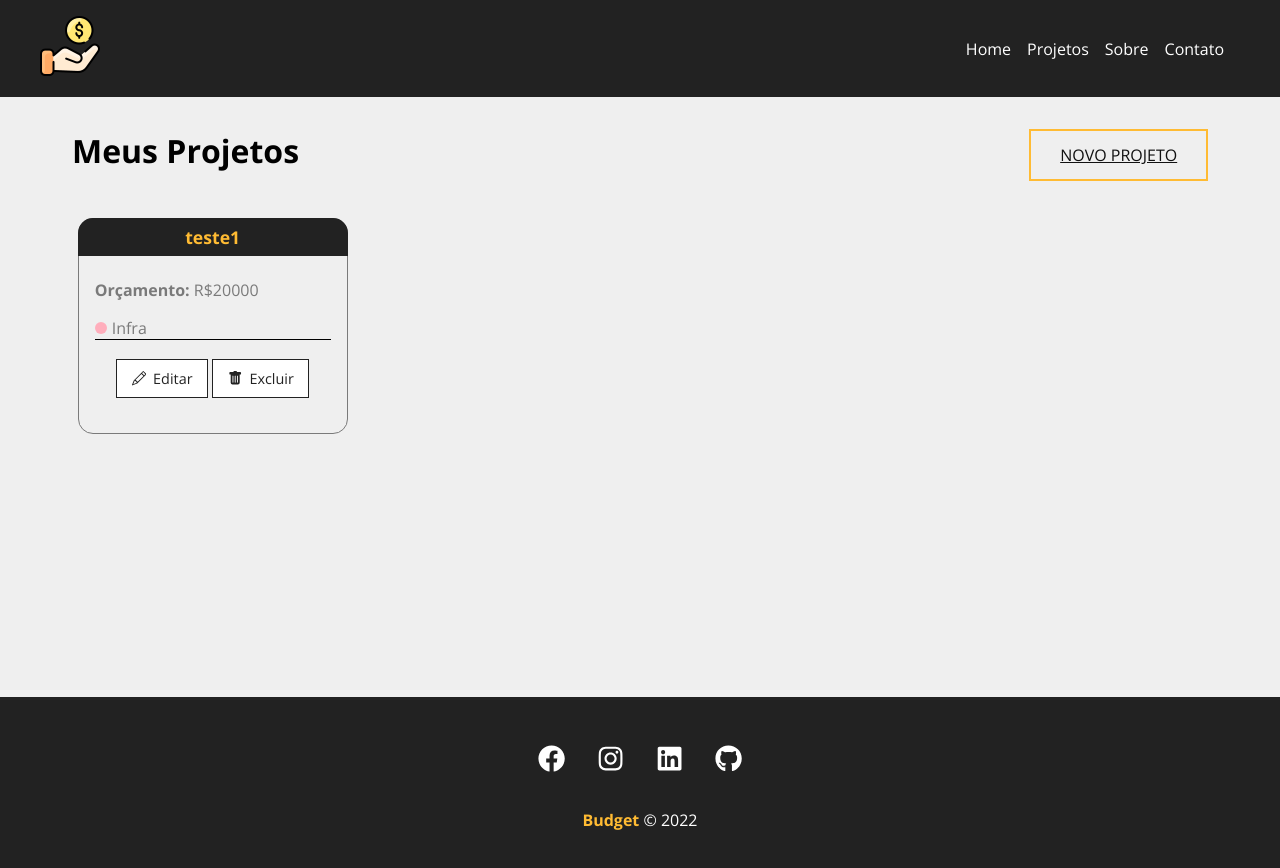
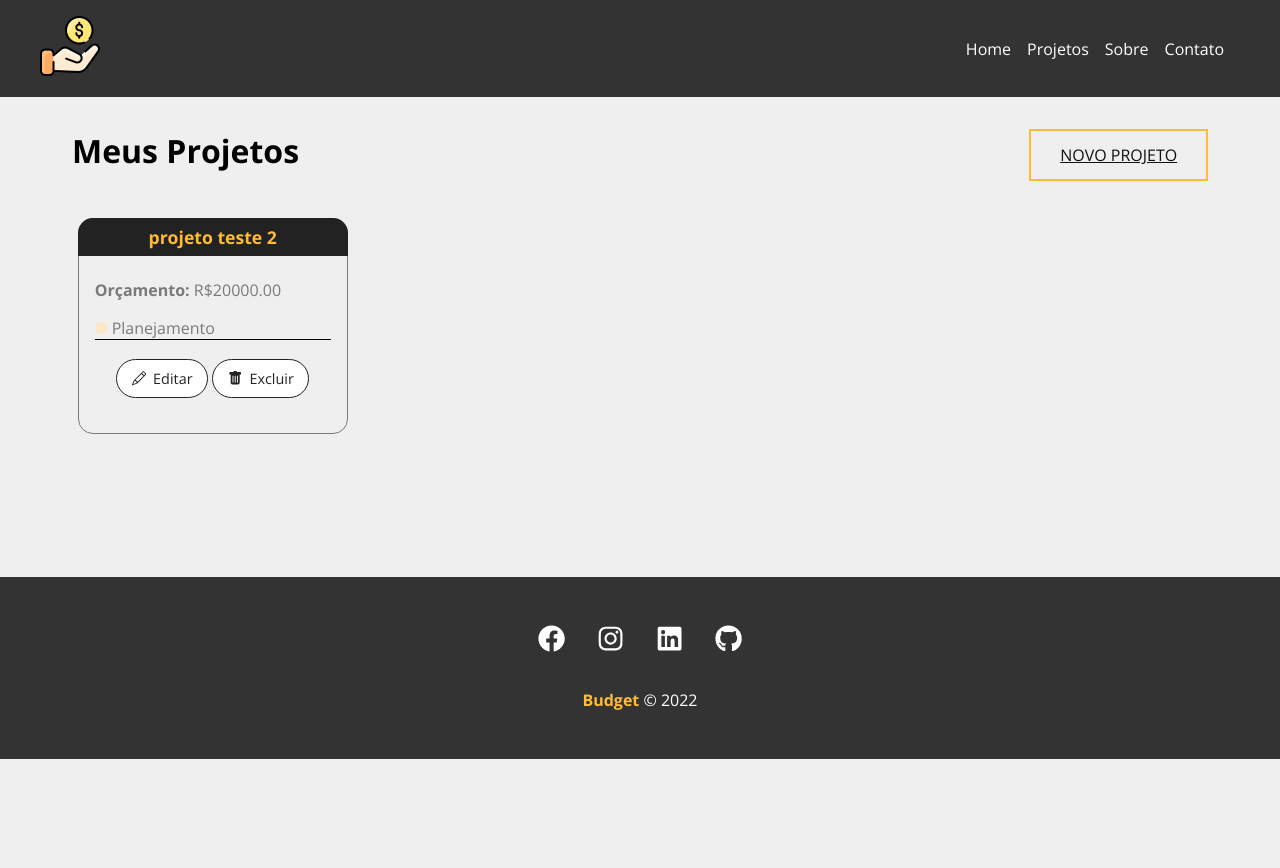
Before and after one commit to AlamoVinicius/budget, a React (Create React App) app: page /projects in a window 1280 px wide. Shown: the top 868 px of the page. After the commit the page ends 800 px from the top, so only its background shows below. Built offline with nearby package versions, Linux system fonts and the light colour scheme; data requests are answered from the project's data file.

Commit message:
Implemented function deleted

```diff
--- a/db.json
+++ b/db.json
@@ -1,15 +1,15 @@
 {
   "projects": [
     {
-      "name": "teste1",
-      "budget": "20000",
+      "name": "projeto teste 2",
+      "budget": "20000.00",
       "category": {
-        "id": "1",
-        "name": "Infra"
+        "id": "4",
+        "name": "Planejamento"
       },
       "cost": 0,
       "services": [],
-      "id": 1
+      "id": 2
     }
   ],
   "categories": [
--- a/src/components/layout/Container.module.css
+++ b/src/components/layout/Container.module.css
@@ -8,7 +8,7 @@
 }
 
 .min-height {
-    min-height: 75%;
+    min-height: 60%;
 }
 
 .start {
--- a/src/components/layout/Footer.js
+++ b/src/components/layout/Footer.js
@@ -34,7 +34,7 @@
         </li>
         <li>
           <a
-            href="https://github.com/AlamoVinicius"
+            href="https://github.com/AlamoVinicius/budget"
             target="_blank"
             rel="noopener noreferrer"
           >
--- a/src/components/layout/Footer.module.css
+++ b/src/components/layout/Footer.module.css
@@ -1,5 +1,5 @@
 footer {
-    background-color: #222;
+    background-color: #333333;
     color: white;
     padding: 3em;
     text-align: center;
--- a/src/components/layout/Navbar.module.css
+++ b/src/components/layout/Navbar.module.css
@@ -1,7 +1,7 @@
 .navbar {
     display: flex;
     justify-content: space-between;
-    background-color: #222;
+    background-color: #333333;
     padding: 1em;
 }
 
--- a/src/components/pages/Home.js
+++ b/src/components/pages/Home.js
@@ -1,5 +1,5 @@
 import styles from './Home.module.css'
-import savings from '../../img/savings.svg'
+
 import LinkButton from '../layout/LinkButton'
 
 function Home() {
@@ -8,7 +8,6 @@
             <h1>Seja bem-vindo ao <span>Budget</span> </h1>
             <p>Crie seus projetos e controle seu orçamento e gastos agora mesmo!</p>
             <LinkButton to="/newproject" text="Criar projeto" />
-            <img src={savings} alt="Budget" />
         </section>
     )
 }
--- a/src/components/pages/Home.module.css
+++ b/src/components/pages/Home.module.css
@@ -5,6 +5,7 @@
     align-items: center;
     padding: 4em;
 }
+
 
 .home_container h1 {
     font-size: 2.5em;
@@ -20,8 +21,3 @@
 .home_container p {
     margin-bottom: 1.5em;
 }
-
-.home_container img {
-    width: 350px;
-    margin: 2em 0;
-}
--- a/src/components/pages/Projects.js
+++ b/src/components/pages/Projects.js
@@ -12,8 +12,8 @@
 
 function Projects() {
   const [projects, setProjects] = useState([]);
-  const [removeloading, setRemoveLoading] = useState(false)
-
+  const [removeloading, setRemoveLoading] = useState(false);
+  const [projectMessage, setProjectMessage] = useState('')
 
   const location = useLocation();
   let message = "";
@@ -34,8 +34,23 @@
           setRemoveLoading(true);
         })
         .catch((err) => console.log(err));
-    }, 2000)
+    }, 1000); // setTimeout para simular o delay da request com um backend real
   }, []);
+
+  function removeProject(id) {
+    fetch(`http://localhost:5000/projects/${id}`, {
+      method: "DELETE",
+      headers: {
+        "content-type": "application/json",
+      },
+    })
+      .then((resp) => resp.json())
+      .then(() => {
+        setProjects(projects.filter((project) => project.id !== id));
+        setProjectMessage('Projeto removido com sucesso!')
+      })
+      .catch((err) => console.log(err));
+  }
 
   return (
     <div className={styles.project_container}>
@@ -45,6 +60,7 @@
       </div>
 
       {message && <Message type="success" msg={message} />}
+      {projectMessage && <Message type="success" msg={projectMessage} />}
       <Container customClass="start">
         {projects.length > 0 &&
           projects.map((project) => (
@@ -54,6 +70,7 @@
               budget={project.budget}
               category={project.category.name}
               key={project.id}
+              handleRemove={removeProject}
             />
           ))}
         {!removeloading && <Loading />}
--- a/src/components/projects/ProjectCard.js
+++ b/src/components/projects/ProjectCard.js
@@ -4,6 +4,12 @@
 import { BsPencil, BsFillTrashFill } from "react-icons/bs";
 
 function ProjectCard({ id, name, budget, category, handleRemove }) {
+
+  const remove = (e) => {
+    e.preventDefault()
+    handleRemove(id)
+  }
+
   return (
     <div className={styles.project_card}>
       <h4>{name}</h4>
@@ -17,7 +23,7 @@
           <Link to="/">
               <BsPencil /> Editar
           </Link>
-          <button>
+          <button onClick={remove}>
               <BsFillTrashFill /> Excluir
           </button>
       </div>
--- a/src/components/projects/ProjectCard.module.css
+++ b/src/components/projects/ProjectCard.module.css
@@ -78,6 +78,7 @@
     align-items: center;
     justify-content: center;
     transition: .5s;
+    border-radius: 20px;
 }
 
 .project_card_actions svg {
```
Lines whose indentation alone changed are shown as unchanged.
